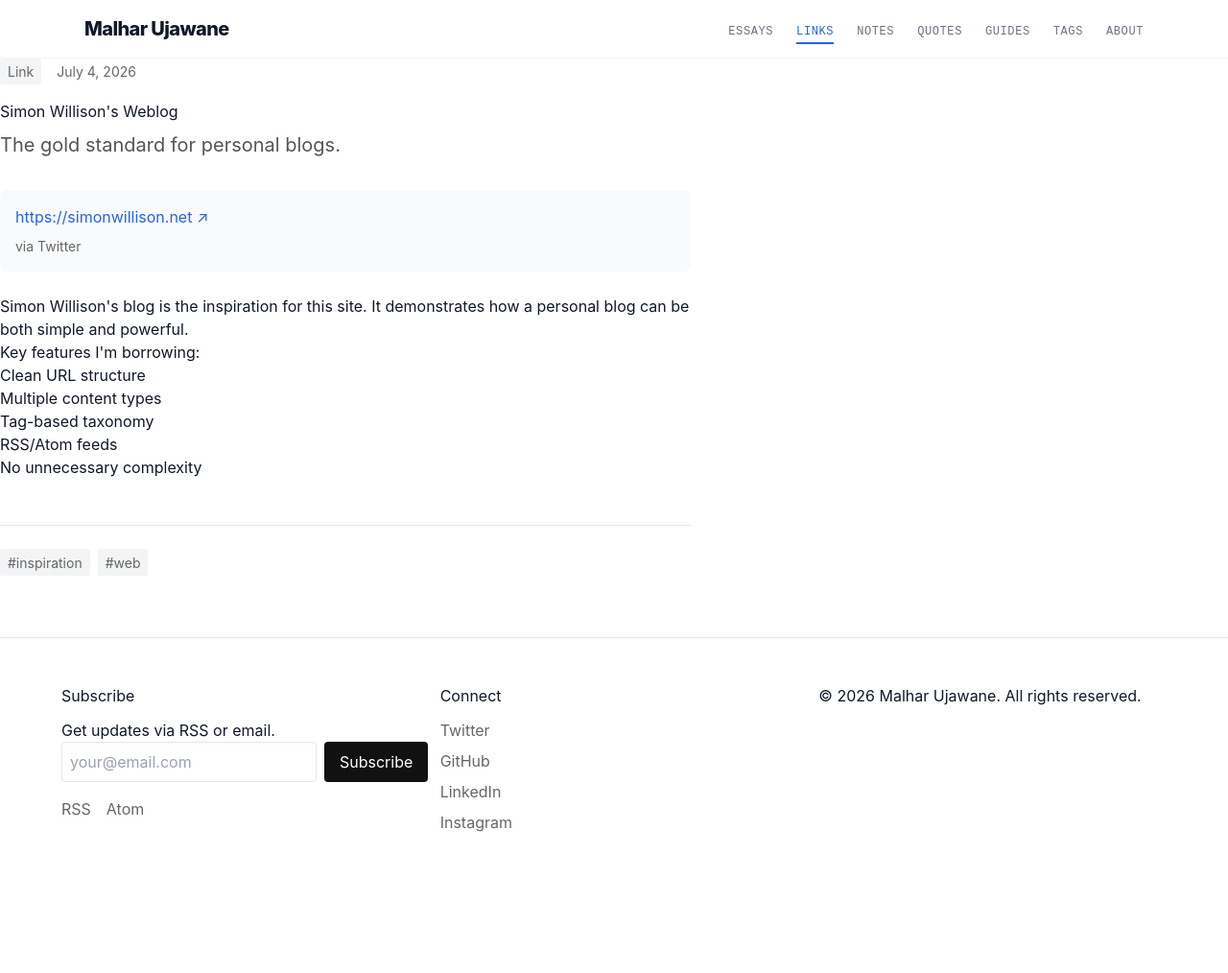
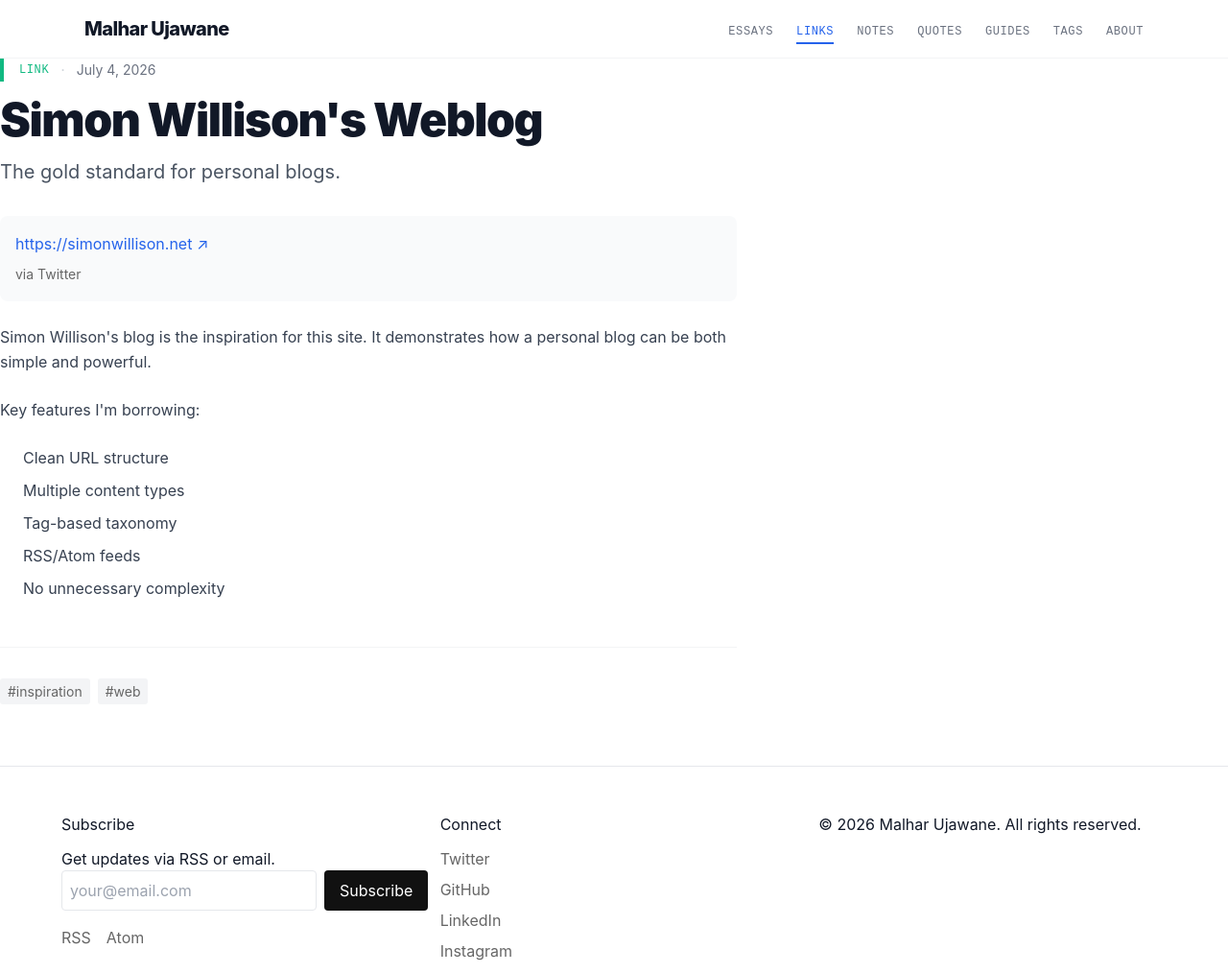
Before and after one commit to Justmalhar/justmalhar-com, an Astro site: page /links/example-link in a window 1280 px wide. Shown: the whole page at 96% size. Before the commit the page ends 925 px from the top, so only its background shows below. Built offline with nearby package versions, Linux system fonts and the light colour scheme; Astro itself is replaced by a stand-in of ours.

Commit message:
feat: redesign postlayout with consistent accent styling

```diff
--- a/src/layouts/PostLayout.astro
+++ b/src/layouts/PostLayout.astro
@@ -14,79 +14,112 @@
 }
 
 const { title, description, pubDate, updatedDate, tags = [], heroImage, type } = Astro.props;
+
+// Type-based accent colors
+const typeColors: Record<string, string> = {
+  'Essay': 'border-l-accent-blue',
+  'Link': 'border-l-accent-green',
+  'Note': 'border-l-gray-400',
+  'Quote': 'border-l-accent-amber',
+  'Guide': 'border-l-accent-purple',
+};
+
+const typeTextColors: Record<string, string> = {
+  'Essay': 'text-accent-blue',
+  'Link': 'text-accent-green',
+  'Note': 'text-gray-500',
+  'Quote': 'text-accent-amber',
+  'Guide': 'text-accent-purple',
+};
+
+const borderColor = typeColors[type] || 'border-l-gray-300';
+const textColor = typeTextColors[type] || 'text-gray-500';
 ---
 
 <BaseLayout title={title} description={description || title} image={heroImage} type="article">
-  <article class="post">
-    <header class="post-header">
-      <div class="post-meta">
-        <span class="post-type">{type}</span>
-        <time datetime={pubDate.toISOString()}>
+  <article class="max-w-3xl">
+    <header class="mb-8">
+      <div class={`flex items-center gap-3 mb-4 pl-4 border-l-4 ${borderColor}`}>
+        <span class={`text-xs font-mono uppercase tracking-wider ${textColor}`}>{type}</span>
+        <span class="text-gray-300">·</span>
+        <time datetime={pubDate.toISOString()} class="text-sm text-gray-500">
           {formatDate(pubDate)}
         </time>
         {updatedDate && (
-          <span class="updated">(updated {formatDate(updatedDate)})</span>
+          <span class="text-sm text-gray-400">(updated {formatDate(updatedDate)})</span>
         )}
       </div>
-      <h1>{title}</h1>
-      {description && <p class="description">{description}</p>}
+      <h1 class="text-4xl md:text-5xl font-black tracking-tighter text-gray-900 mb-4">{title}</h1>
+      {description && <p class="text-xl text-gray-600">{description}</p>}
     </header>
 
     {heroImage && (
-      <img src={heroImage} alt={title} class="hero-image" />
+      <img src={heroImage} alt={title} class="w-full rounded-lg mb-8" />
     )}
 
-    <div class="post-content prose">
+    <div class="prose prose-lg max-w-none">
       <slot />
     </div>
 
     {tags.length > 0 && (
-      <footer class="post-footer">
+      <footer class="mt-12 pt-8 border-t border-gray-100">
         <TagList tags={tags} />
       </footer>
     )}
   </article>
 </BaseLayout>
 
-<style>
-  .post {
-    max-width: 720px;
+<style is:global>
+  /* Prose styles for post content */
+  .prose {
+    @apply text-gray-700 leading-relaxed;
   }
 
-  .post-header {
-    margin-bottom: 2rem;
+  .prose h2 {
+    @apply text-2xl font-bold text-gray-900 mt-12 mb-4 tracking-tight;
   }
 
-  .post-meta {
-    display: flex;
-    gap: 1rem;
-    align-items: center;
-    margin-bottom: 1rem;
-    font-size: 0.875rem;
-    color: #666;
+  .prose h3 {
+    @apply text-xl font-semibold text-gray-900 mt-8 mb-3;
   }
 
-  .post-type {
-    background: #f3f4f6;
-    padding: 0.2rem 0.5rem;
-    border-radius: 3px;
+  .prose p {
+    @apply mb-6;
   }
 
-  .description {
-    font-size: 1.25rem;
-    color: #555;
-    margin-top: 0.5rem;
+  .prose a {
+    @apply text-accent-blue hover:underline;
   }
 
-  .hero-image {
-    width: 100%;
-    border-radius: 8px;
-    margin-bottom: 2rem;
+  .prose blockquote {
+    @apply border-l-4 border-gray-200 pl-6 my-8 text-gray-600 italic;
   }
 
-  .post-footer {
-    margin-top: 3rem;
-    padding-top: 1.5rem;
-    border-top: 1px solid #e5e7eb;
+  .prose code {
+    @apply bg-gray-100 px-1.5 py-0.5 rounded text-sm font-mono;
+  }
+
+  .prose pre {
+    @apply bg-gray-900 text-white p-6 rounded-lg overflow-x-auto my-8;
+  }
+
+  .prose pre code {
+    @apply bg-transparent p-0;
+  }
+
+  .prose ul, .prose ol {
+    @apply mb-6 pl-6;
+  }
+
+  .prose li {
+    @apply mb-2;
+  }
+
+  .prose img {
+    @apply rounded-lg my-8;
+  }
+
+  .prose hr {
+    @apply my-12 border-gray-200;
   }
 </style>
```
